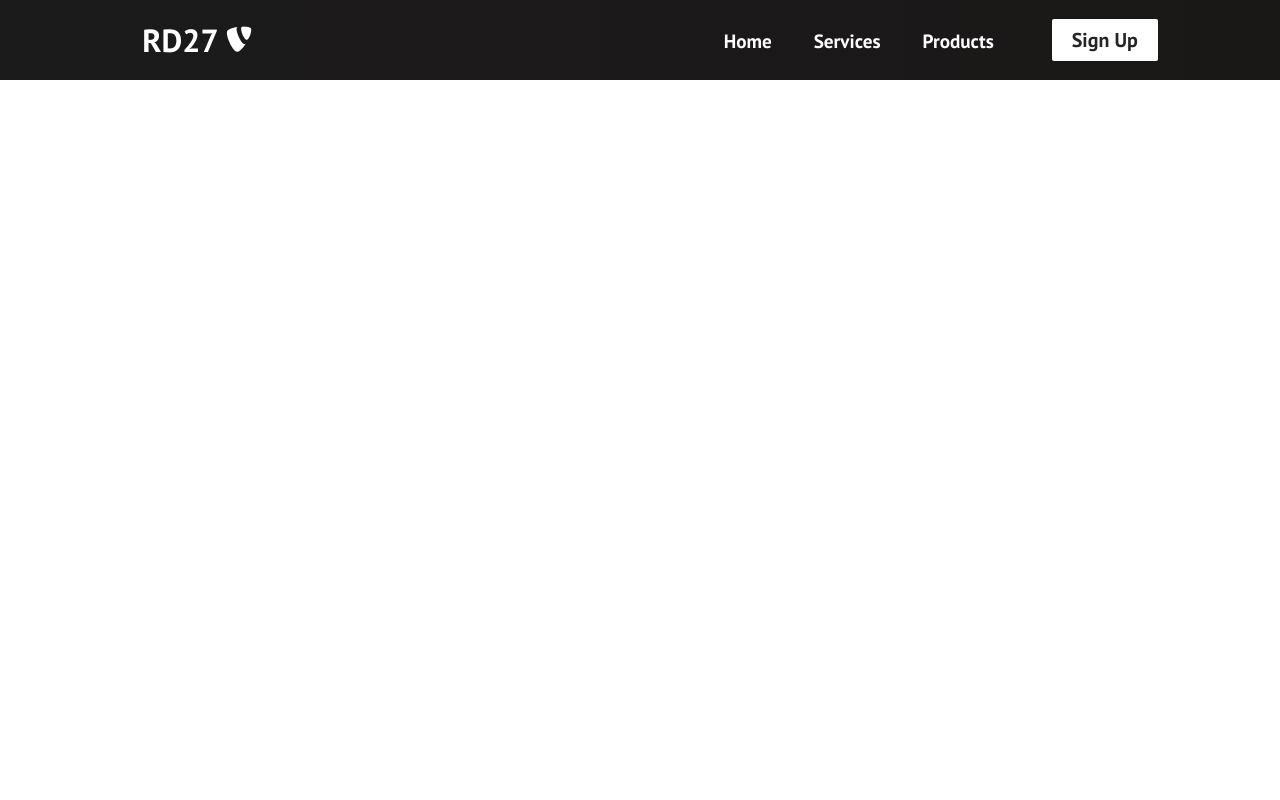
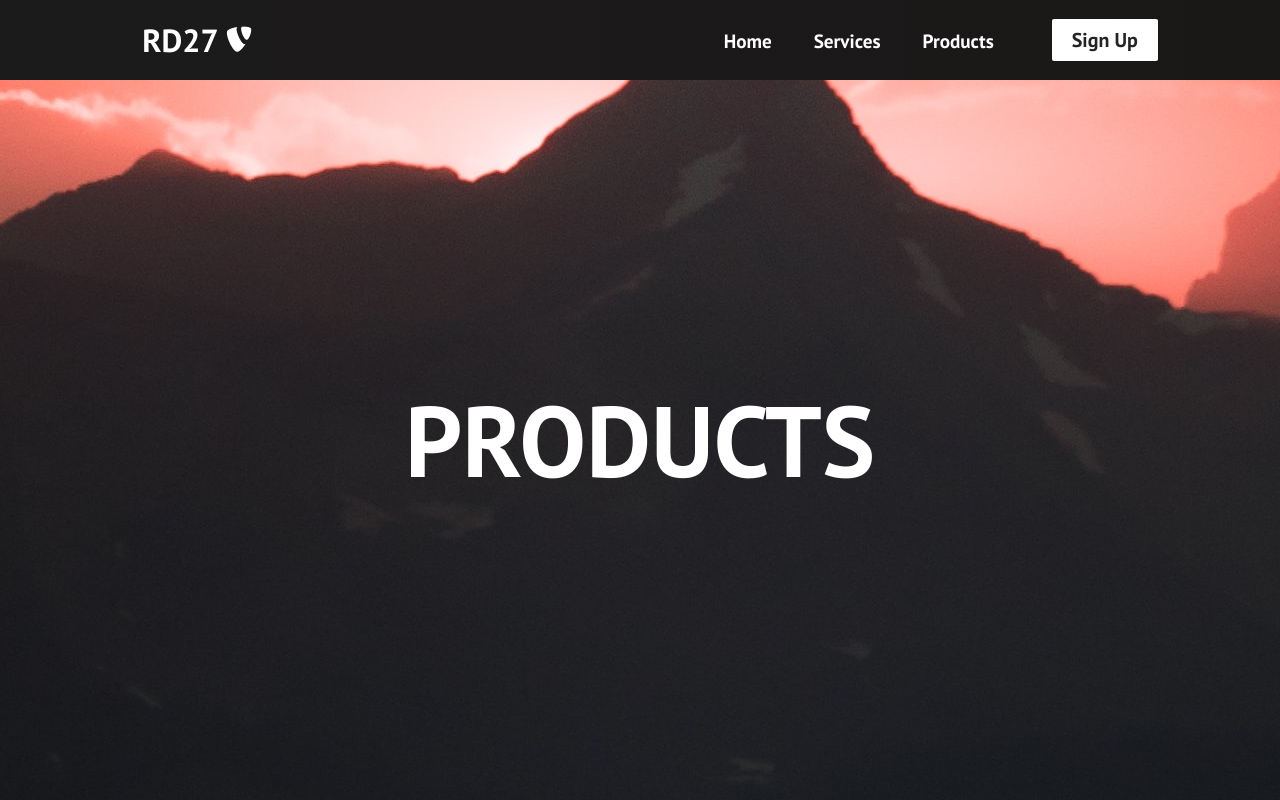
Before and after one commit to PeterOsoo/react-responsive, a React (Create React App) app: page /products in a window 1280 px wide. Built offline with nearby package versions, Linux system fonts and the light colour scheme.

Commit message:
Create more Pages

```diff
--- a/src/App.js
+++ b/src/App.js
@@ -3,6 +3,9 @@
 import Navbar from "./components/Navbar"
 import { Switch, Route } from "react-router-dom"
 import Home from "./pages/Home"
+import Services from "./pages/Services"
+import Products from "./pages/Products"
+import SignUp from "./pages/SignUp"
 
 const App = () => {
 	return (
@@ -10,6 +13,9 @@
 			<Navbar />
 			<Switch>
 				<Route path="/" exact component={Home} />
+				<Route path="/services" component={Services} />
+				<Route path="/products" component={Products} />
+				<Route path="/sign-up" component={SignUp} />
 			</Switch>
 		</React.Fragment>
 	)
--- /dev/null
+++ b/src/pages/Products.js
@@ -0,0 +1,6 @@
+import React from "react"
+import "../App.css"
+
+export default function Products() {
+	return <h1 className="products">PRODUCTS</h1>
+}
--- /dev/null
+++ b/src/pages/Services.js
@@ -0,0 +1,6 @@
+import React from "react"
+import "../App.css"
+
+export default function Services() {
+	return <h1 className="services">Services</h1>
+}
--- /dev/null
+++ b/src/pages/SignUp.js
@@ -0,0 +1,6 @@
+import React from "react"
+import "../App.css"
+
+export default function SignUp() {
+	return <h1 className="sign-up">Sign Up</h1>
+}
```
